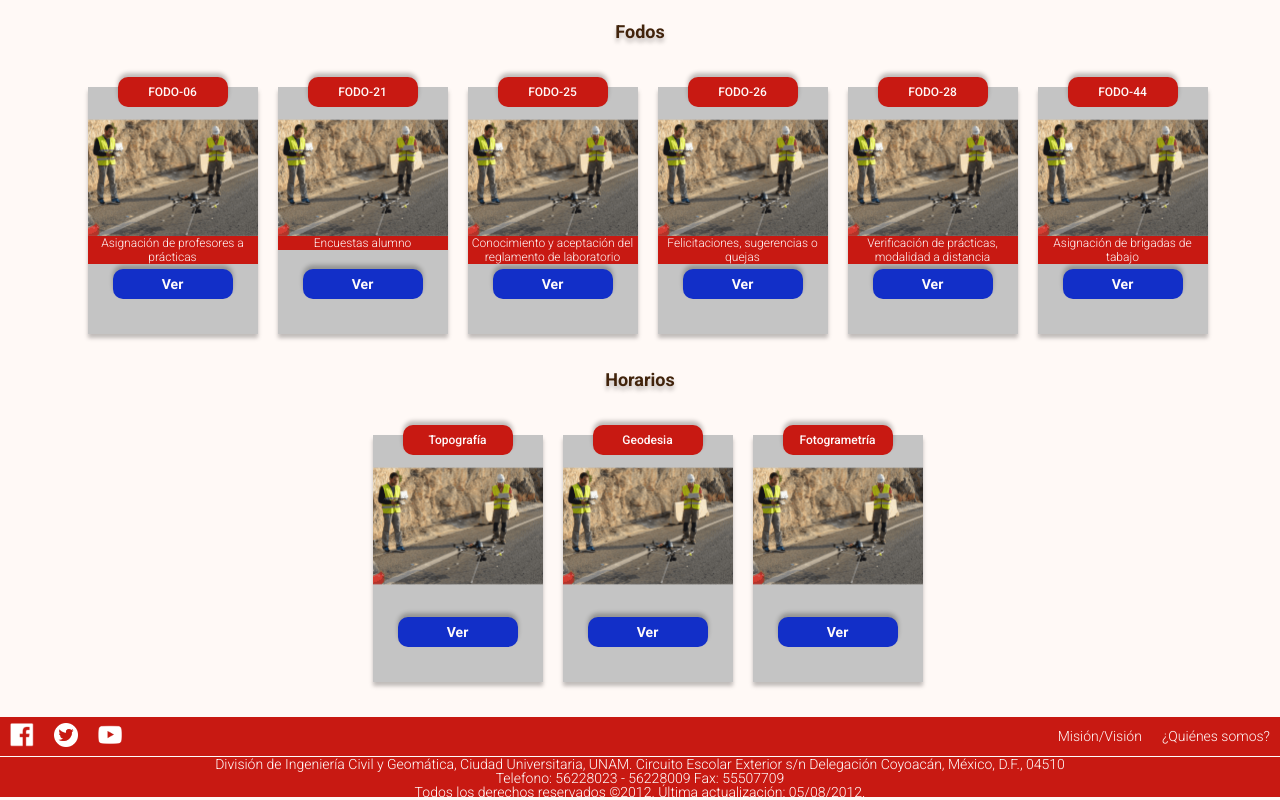
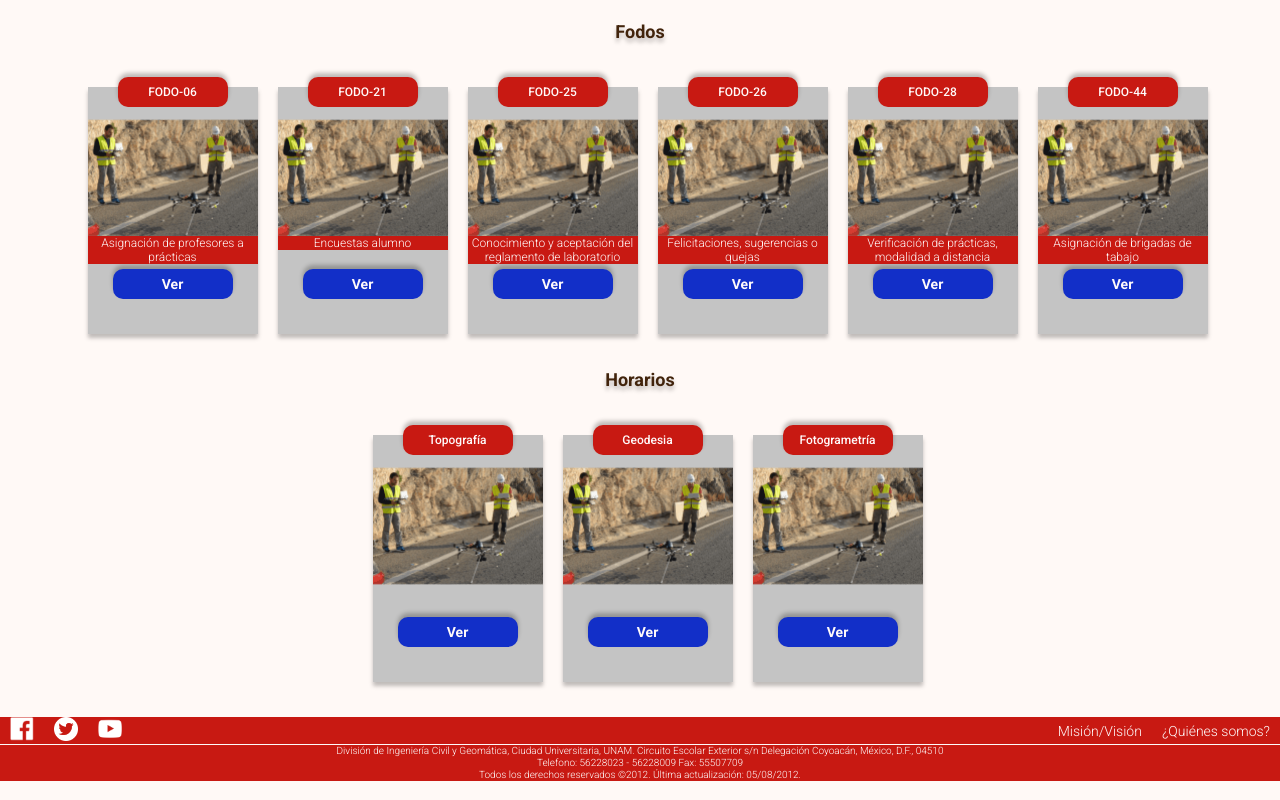
Before and after one commit to keyeneye/pagina-reemplazo, a plain HTML site: page index.html in a window 1280 px wide. Shown: the part 780-1580 px from the top of the page. Drawn offline with Linux system fonts and the light colour scheme.

Commit message:
fixing the problem with the footer

```diff
--- a/css/style.css
+++ b/css/style.css
@@ -189,7 +189,7 @@ main h1{
     box-shadow: 0px 4px rgba(62, 98, 219, 0.3);
 }
 footer{
-    height: 79.5px;
+    height: auto;
     width: 100%;
     background-color: var(--geom-red);
 }
@@ -242,8 +242,8 @@ footer img{
 }
 .footer-bottom p{
     color: rgb(255,255,255);
-    font-size: 1.4rem;
-    line-height: 1.4rem;
+    font-size: 1rem;
+    line-height: 1.2rem;
     font-weight: lighter;
     text-align: center;
 }
```
